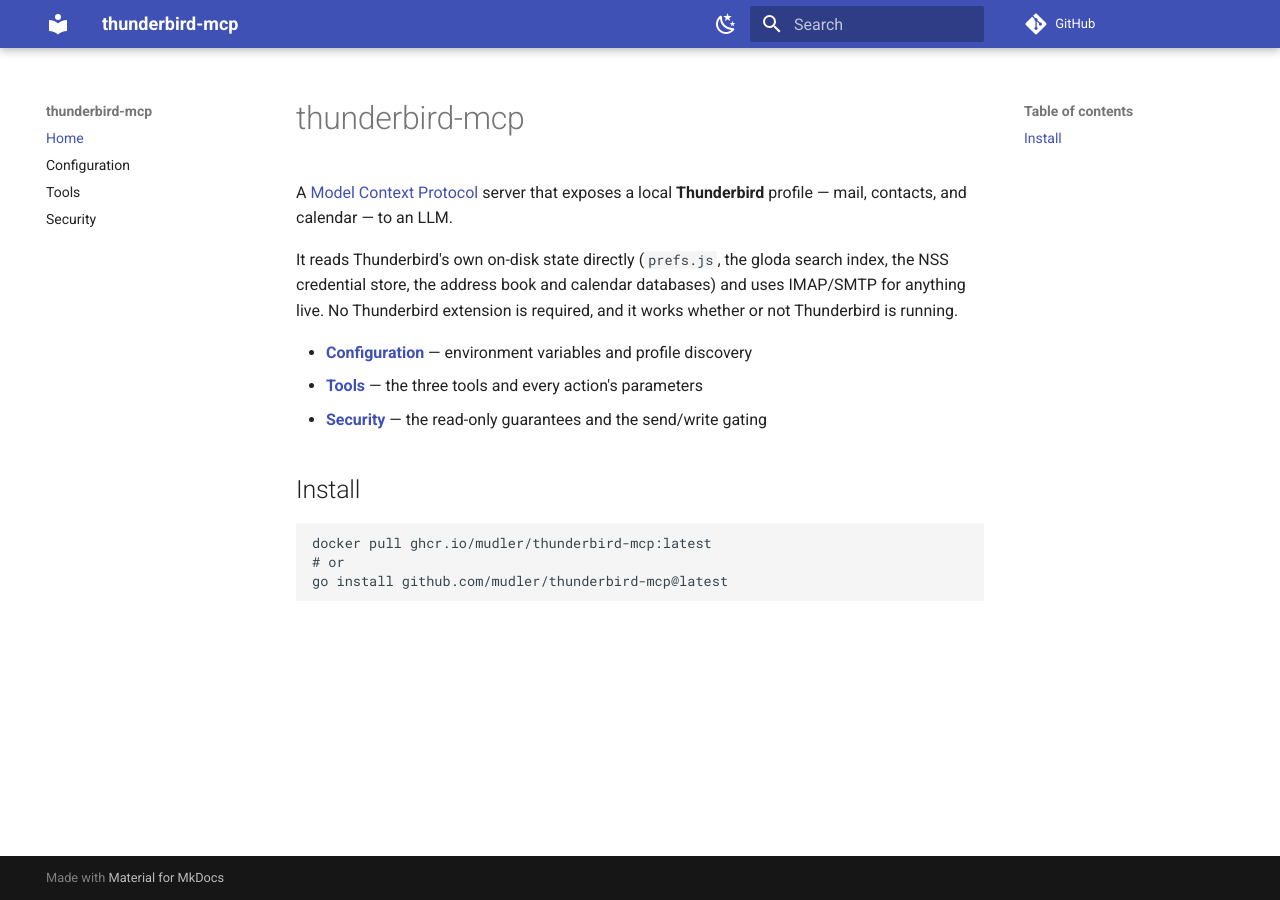
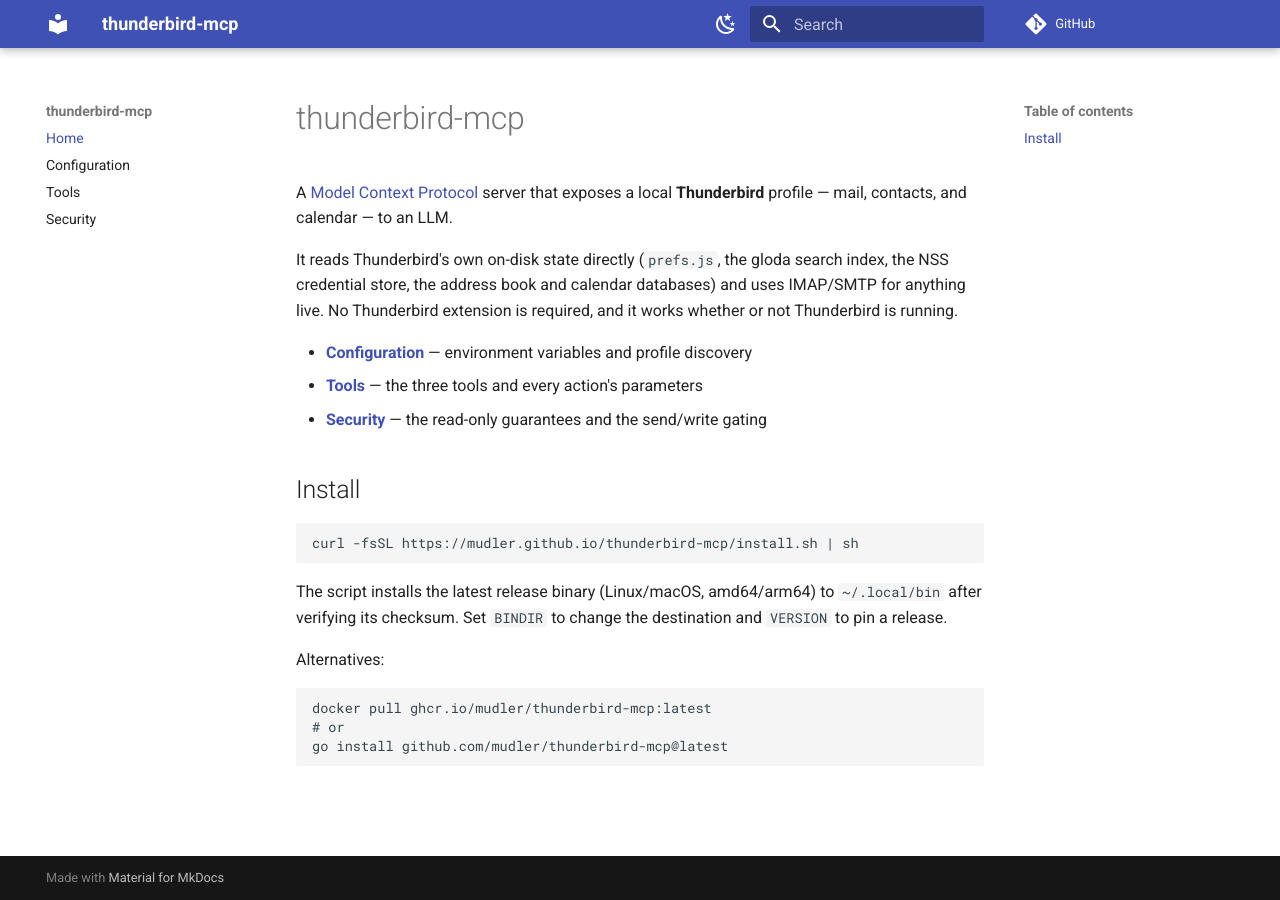
Before and after one commit to Fliggmode/thunderbird-mcp, an MkDocs documentation site: the page built from docs/index.md, in a window 1280 px wide. Built offline with MkDocs 1.6.1 and Material for MkDocs 9.7.7, drawn with Linux system fonts in a browser that asks for light colours; comment, search, counter and statistics services are not loaded.

Commit message:
feat: one-liner install script served from GitHub Pages
curl -fsSL https://mudler.github.io/thunderbird-mcp/install.sh | sh

Detects OS/arch, downloads the latest GoReleaser archive, verifies its
sha256 against checksums.txt, and installs to ~/.local/bin (BINDIR and
VERSION overridable). Served by the existing mkdocs Pages deploy.

Co-Authored-By: Claude Fable 5 <noreply@anthropic.com>

````diff
--- a/docs/index.md
+++ b/docs/index.md
@@ -11,6 +11,14 @@ It reads Thunderbird's own on-disk state directly (`prefs.js`, the gloda search
 ## Install
 
 ```bash
+curl -fsSL https://mudler.github.io/thunderbird-mcp/install.sh | sh
+```
+
+The script installs the latest release binary (Linux/macOS, amd64/arm64) to `~/.local/bin` after verifying its checksum. Set `BINDIR` to change the destination and `VERSION` to pin a release.
+
+Alternatives:
+
+```bash
 docker pull ghcr.io/mudler/thunderbird-mcp:latest
 # or
 go install github.com/mudler/thunderbird-mcp@latest
````
Also changed, not shown: README.md (+8 -0 lines), 1 other file.
